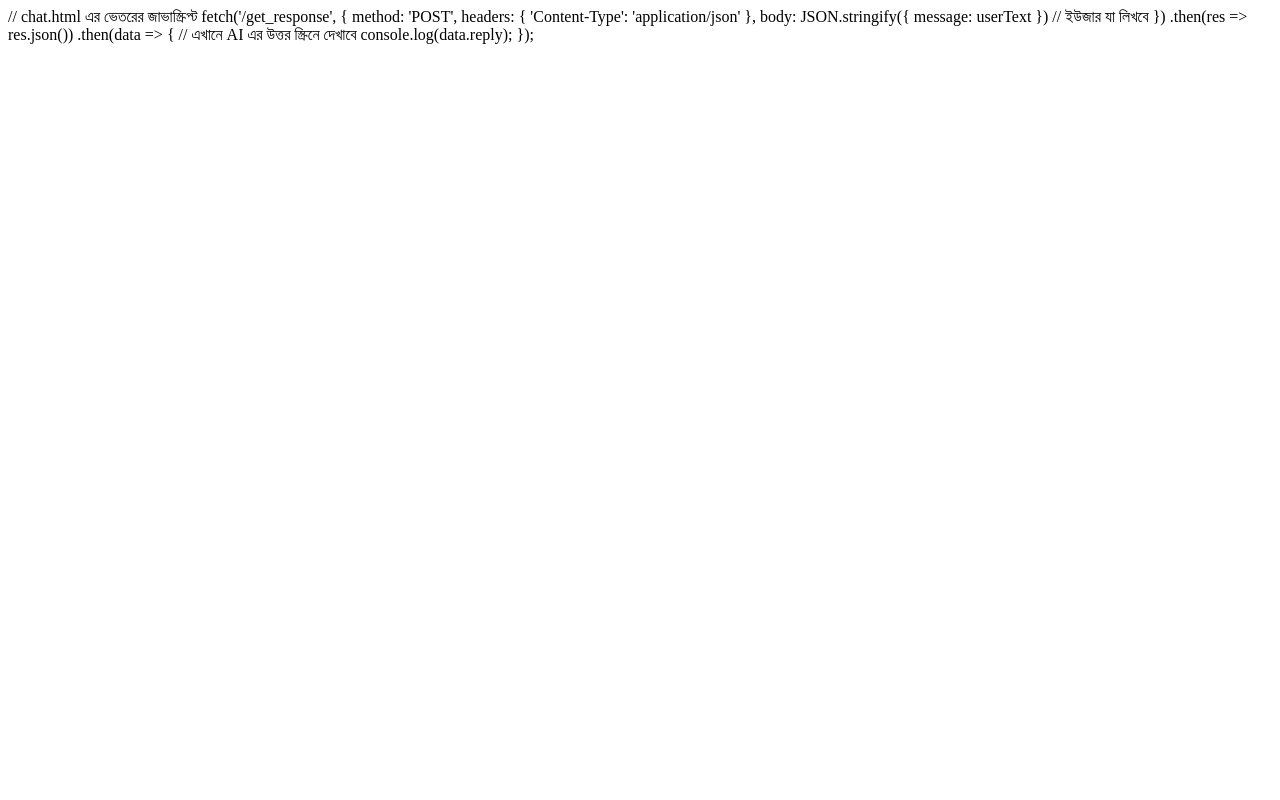
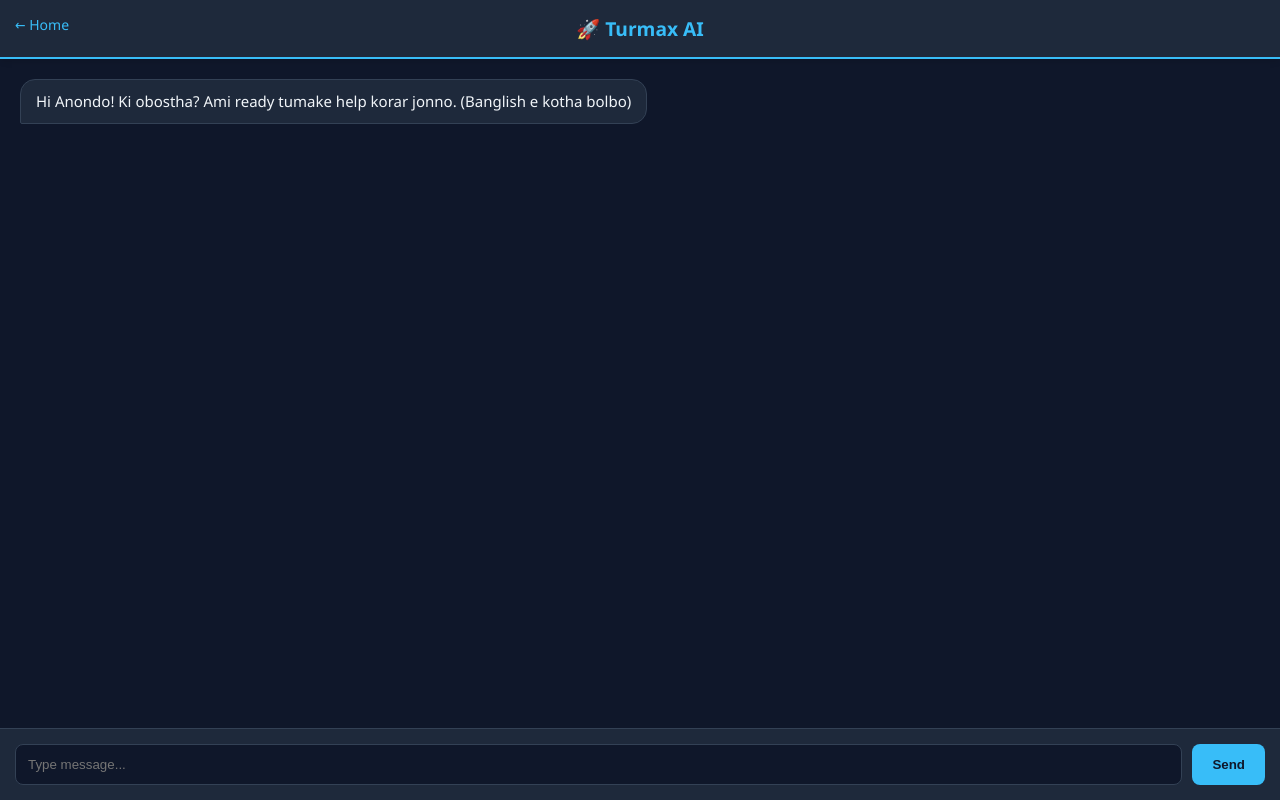
Before and after one commit to spkroy0/anondo-ai, a plain HTML site: page templates/chat.html in a window 1280 px wide. Drawn offline with Linux system fonts and the light colour scheme.

Commit message:
Update chat.html

```diff
--- a/templates/chat.html
+++ b/templates/chat.html
@@ -1,11 +1,166 @@
-// chat.html এর ভেতরের জাভাস্ক্রিপ্ট
-fetch('/get_response', {
-    method: 'POST',
-    headers: { 'Content-Type': 'application/json' },
-    body: JSON.stringify({ message: userText }) // ইউজার যা লিখবে
-})
-.then(res => res.json())
-.then(data => {
-    // এখানে AI এর উত্তর স্ক্রিনে দেখাবে
-    console.log(data.reply);
-});
+<!DOCTYPE html>
+<html lang="en">
+<head>
+    <meta charset="UTF-8">
+    <meta name="viewport" content="width=device-width, initial-scale=1.0">
+    <title>Turmax AI - Chat</title>
+    <style>
+        * { box-sizing: border-box; }
+        body {
+            font-family: 'Segoe UI', Tahoma, Geneva, Verdana, sans-serif;
+            background-color: #0f172a;
+            color: #e2e8f0;
+            margin: 0;
+            display: flex;
+            flex-direction: column;
+            height: 100vh;
+        }
+
+        /* Header */
+        .header {
+            background: #1e293b;
+            padding: 15px;
+            text-align: center;
+            border-bottom: 2px solid #38bdf8;
+            box-shadow: 0 4px 6px -1px rgba(0, 0, 0, 0.1);
+        }
+        .header h2 { margin: 0; color: #38bdf8; font-size: 1.2rem; }
+
+        /* Chat Container */
+        #chat-container {
+            flex: 1;
+            overflow-y: auto;
+            padding: 20px;
+            display: flex;
+            flex-direction: column;
+            gap: 15px;
+        }
+
+        .message { max-width: 80%; padding: 10px 15px; border-radius: 15px; font-size: 15px; line-height: 1.5; }
+        .user-message {
+            align-self: flex-end;
+            background: #38bdf8;
+            color: #0f172a;
+            border-bottom-right-radius: 2px;
+        }
+        .ai-message {
+            align-self: flex-start;
+            background: #1e293b;
+            color: #f1f5f9;
+            border-bottom-left-radius: 2px;
+            border: 1px solid #334155;
+        }
+
+        /* Input Area */
+        .input-area {
+            background: #1e293b;
+            padding: 15px;
+            display: flex;
+            gap: 10px;
+            border-top: 1px solid #334155;
+        }
+        input {
+            flex: 1;
+            background: #0f172a;
+            border: 1px solid #334155;
+            padding: 12px;
+            border-radius: 8px;
+            color: white;
+            outline: none;
+        }
+        input:focus { border-color: #38bdf8; }
+
+        button {
+            background: #38bdf8;
+            border: none;
+            color: #0f172a;
+            padding: 10px 20px;
+            border-radius: 8px;
+            cursor: pointer;
+            font-weight: bold;
+        }
+        button:hover { background: #0ea5e9; }
+
+        /* Typing Indicator */
+        .typing { font-size: 12px; color: #94a3b8; display: none; margin-bottom: 10px; }
+
+        .back-btn {
+            position: absolute;
+            left: 15px;
+            top: 15px;
+            color: #38bdf8;
+            text-decoration: none;
+            font-size: 14px;
+        }
+    </style>
+</head>
+<body>
+
+    <div class="header">
+        <a href="/" class="back-btn">← Home</a>
+        <h2>🚀 Turmax AI</h2>
+    </div>
+
+    <div id="chat-container">
+        <div class="message ai-message">Hi Anondo! Ki obostha? Ami ready tumake help korar jonno. (Banglish e kotha bolbo)</div>
+    </div>
+
+    <div id="typing-indicator" class="typing" style="padding-left: 20px;">Turmax is thinking...</div>
+
+    <div class="input-area">
+        <input type="text" id="user-input" placeholder="Type message..." onkeypress="handleKeyPress(event)">
+        <button onclick="sendMessage()">Send</button>
+    </div>
+
+    <script>
+        const chatContainer = document.getElementById('chat-container');
+        const userInput = document.getElementById('user-input');
+        const typingIndicator = document.getElementById('typing-indicator');
+
+        function handleKeyPress(event) {
+            if (event.key === 'Enter') {
+                sendMessage();
+            }
+        }
+
+        async function sendMessage() {
+            const message = userInput.value.trim();
+            if (!message) return;
+
+            // Display user message
+            appendMessage('user-message', message);
+            userInput.value = '';
+
+            // Show typing indicator
+            typingIndicator.style.display = 'block';
+            chatContainer.scrollTop = chatContainer.scrollHeight;
+
+            try {
+                const response = await fetch('/get_response', {
+                    method: 'POST',
+                    headers: { 'Content-Type': 'application/json' },
+                    body: JSON.stringify({ message: message })
+                });
+
+                const data = await response.json();
+
+                // Hide typing indicator and display AI response
+                typingIndicator.style.display = 'none';
+                appendMessage('ai-message', data.reply);
+
+            } catch (error) {
+                typingIndicator.style.display = 'none';
+                appendMessage('ai-message', 'Error: Connect korte parchi na. Network check koro.');
+            }
+        }
+
+        function appendMessage(className, text) {
+            const msgDiv = document.createElement('div');
+            msgDiv.className = `message ${className}`;
+            msgDiv.innerText = text;
+            chatContainer.appendChild(msgDiv);
+            chatContainer.scrollTop = chatContainer.scrollHeight;
+        }
+    </script>
+</body>
+</html>
```
